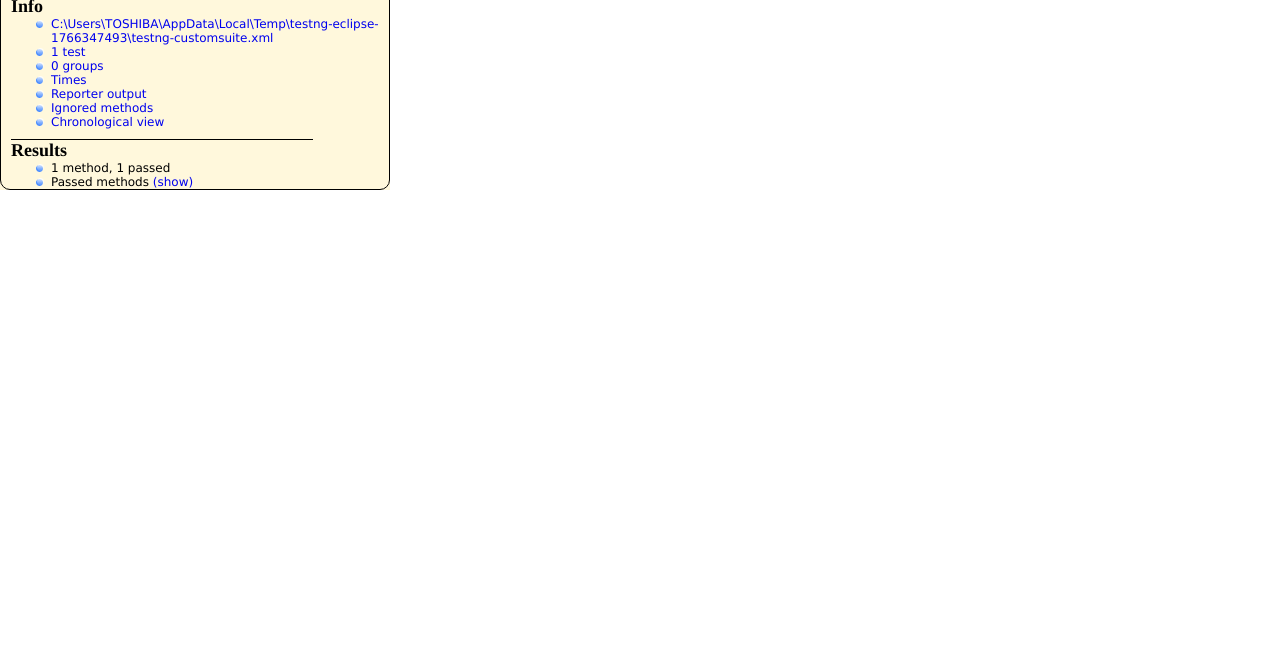
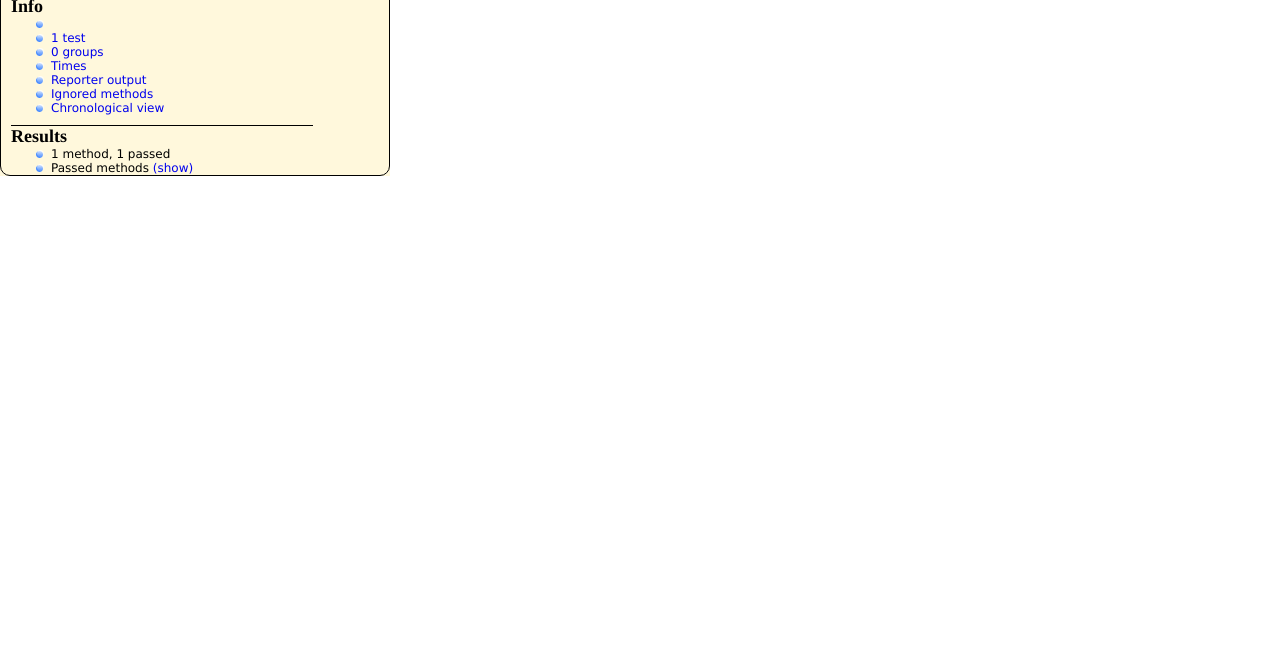
Before and after one commit to houcembelkhiria/testNG-jenkins2, a plain HTML site: page test-output/index.html in a window 1280 px wide. Shown: the part 135-800 px from the top of the page. Drawn offline with Linux system fonts and the light colour scheme; a script that the page names is missing.

Commit message:
Update index.html

```diff
--- a/test-output/index.html
+++ b/test-output/index.html
@@ -49,7 +49,7 @@
               <ul>
                 <li>
                   <a href="#" panel-name="test-xml-Default_suite" class="navigator-link ">
-                    <span>C:\Users\TOSHIBA\AppData\Local\Temp\testng-eclipse-1766347493\testng-customsuite.xml</span>
+                 <!--   <span>C:\Users\TOSHIBA\AppData\Local\Temp\testng-eclipse-1766347493\testng-customsuite.xml</span> -->
                   </a> <!-- navigator-link  -->
                 </li>
                 <li>
@@ -135,7 +135,7 @@
         </div> <!-- panel Default_suite -->
         <div panel-name="test-xml-Default_suite" class="panel">
           <div class="main-panel-header rounded-window-top">
-            <span class="header-content">C:\Users\TOSHIBA\AppData\Local\Temp\testng-eclipse-1766347493\testng-customsuite.xml</span>
+        <!--    <span class="header-content">C:\Users\TOSHIBA\AppData\Local\Temp\testng-eclipse-1766347493\testng-customsuite.xml</span> -->
           </div> <!-- main-panel-header rounded-window-top -->
           <div class="main-panel-content rounded-window-bottom">
             <pre>
```
